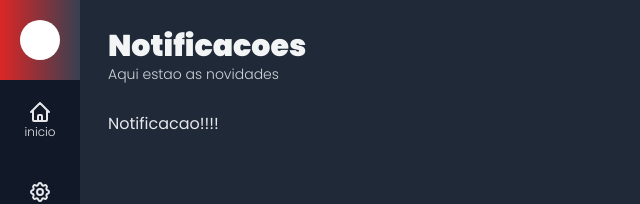
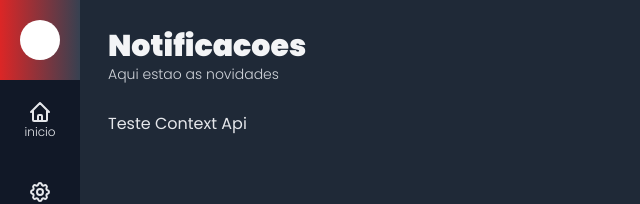
Before and after one commit to rafaelccorrea/template-login-ReactJs-NextJs, a Next.js app: page /notificacoes in a window 1280 px wide. Shown: the top 204 px of the page, without its empty margins (0-640 px from the left). Built offline with nearby package versions, Linux system fonts and the light colour scheme.

Commit message:
Context API

```diff
--- /dev/null
+++ b/src/data/context/AppContext.tsx
@@ -0,0 +1,17 @@
+import { createContext } from "react";
+
+const AppContext = createContext({
+    nome: null
+})
+
+export function AppProvider(props){
+    return(
+        <AppContext.Provider value={{
+            nome: 'Teste Context Api'
+        }}>
+            {props.children}
+        </AppContext.Provider>
+    )
+}
+
+export default AppContext
--- /dev/null
+++ b/src/data/hook/useData.ts
@@ -0,0 +1,6 @@
+import {useContext} from "react";
+import AppContext from "../context/AppContext";
+
+const useData = () => useContext(AppContext)
+
+export default useData;
--- a/src/pages/_app.tsx
+++ b/src/pages/_app.tsx
@@ -1,8 +1,13 @@
 import '../styles/globals.css'
 import 'tailwindcss/tailwind.css'
+import { AppProvider } from '../data/context/AppContext'
 
 function MyApp({ Component, pageProps }) {
-  return <Component {...pageProps} />
+  return(
+    <AppProvider>
+        <Component {...pageProps} />
+    </AppProvider>
+  )
 }
 
 export default MyApp
--- a/src/pages/notificacoes.tsx
+++ b/src/pages/notificacoes.tsx
@@ -1,11 +1,15 @@
 import Layout from '../components/template/Layout'
+import useData from '../data/hook/useData'
 
 export default function Notificacoes() {
+
+  const context = useData()
+
   return (
     <Layout
       title="Notificacoes" subtitle="Aqui estao as novidades"
     >
-      <h3>Notificacao!!!!</h3>
+      <h3>{context.nome}</h3>
     </Layout>
   )
 }
```
